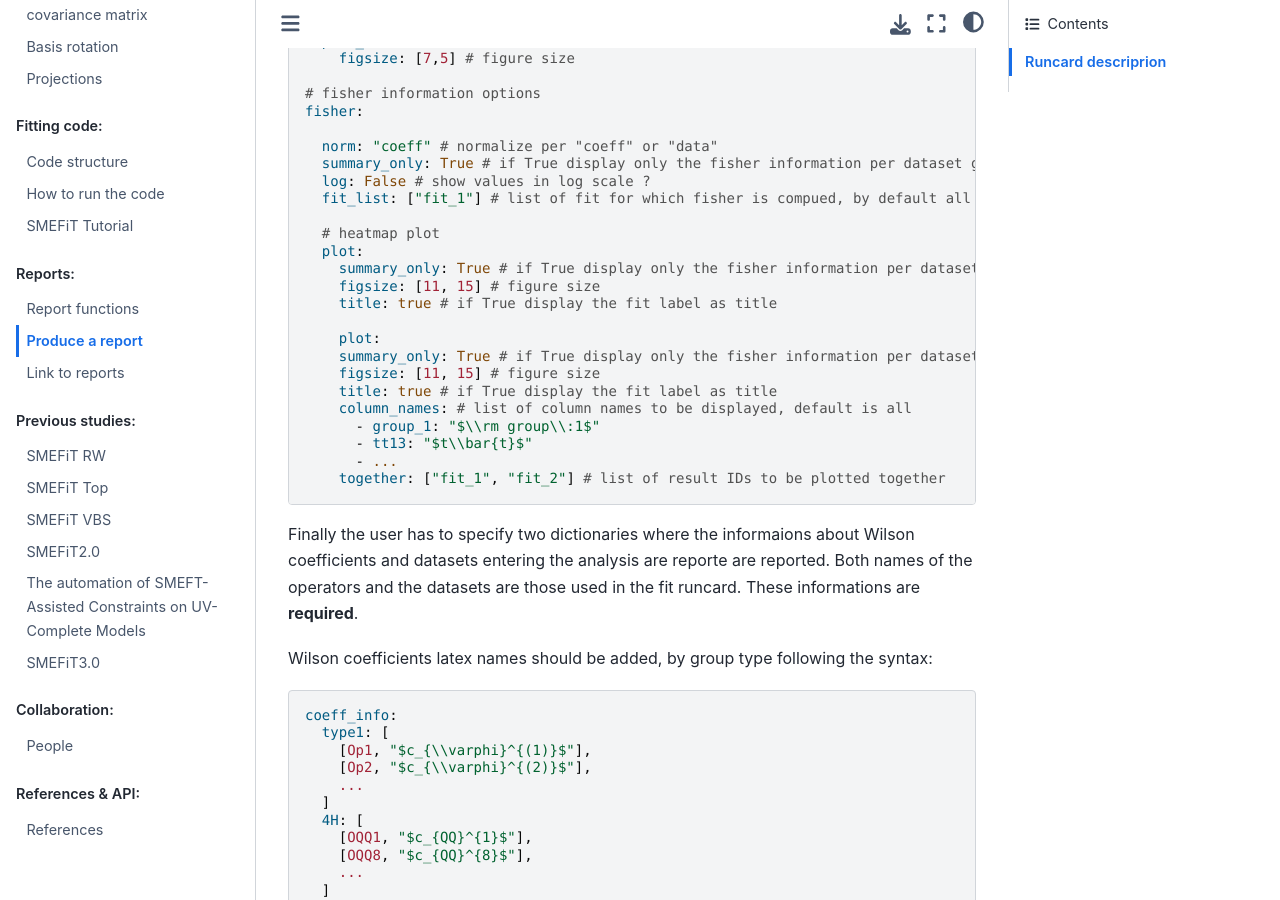
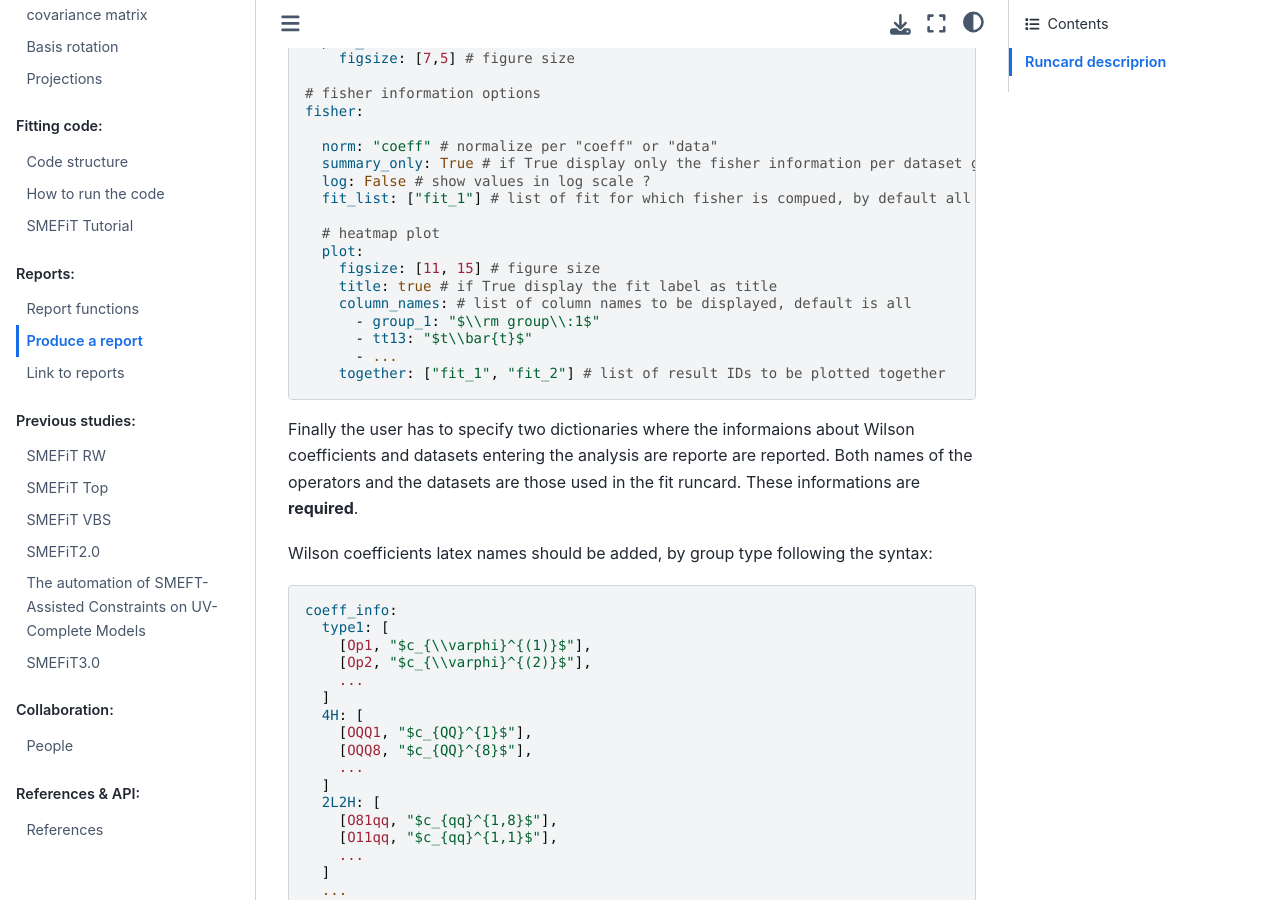
Before and after one commit to LHCfitNikhef/smefit_release, a Sphinx documentation site: the page built from docs/source/report/running.md, in a window 1280 px wide and 900 px high, scrolled down 2912 px. Built offline with Sphinx 7.4.7 and the Sphinx Book theme 1.1.4, drawn with Linux system fonts in a browser that asks for light colours; pages that are not in the unit, such as notebooks, are missing from menus.

Commit message:
fixing runcard example fisher report

```diff
--- a/docs/source/report/running.md
+++ b/docs/source/report/running.md
@@ -167,12 +167,6 @@ fisher:
 
   # heatmap plot
   plot:
-    summary_only: True # if True display only the fisher information per dataset group. If False will show the fine grained dataset per dataset
-    figsize: [11, 15] # figure size
-    title: true # if True display the fit label as title
-
-    plot:
-    summary_only: True # if True display only the fisher information per dataset group. If False will show the fine grained dataset per dataset
     figsize: [11, 15] # figure size
     title: true # if True display the fit label as title
     column_names: # list of column names to be displayed, default is all
```
